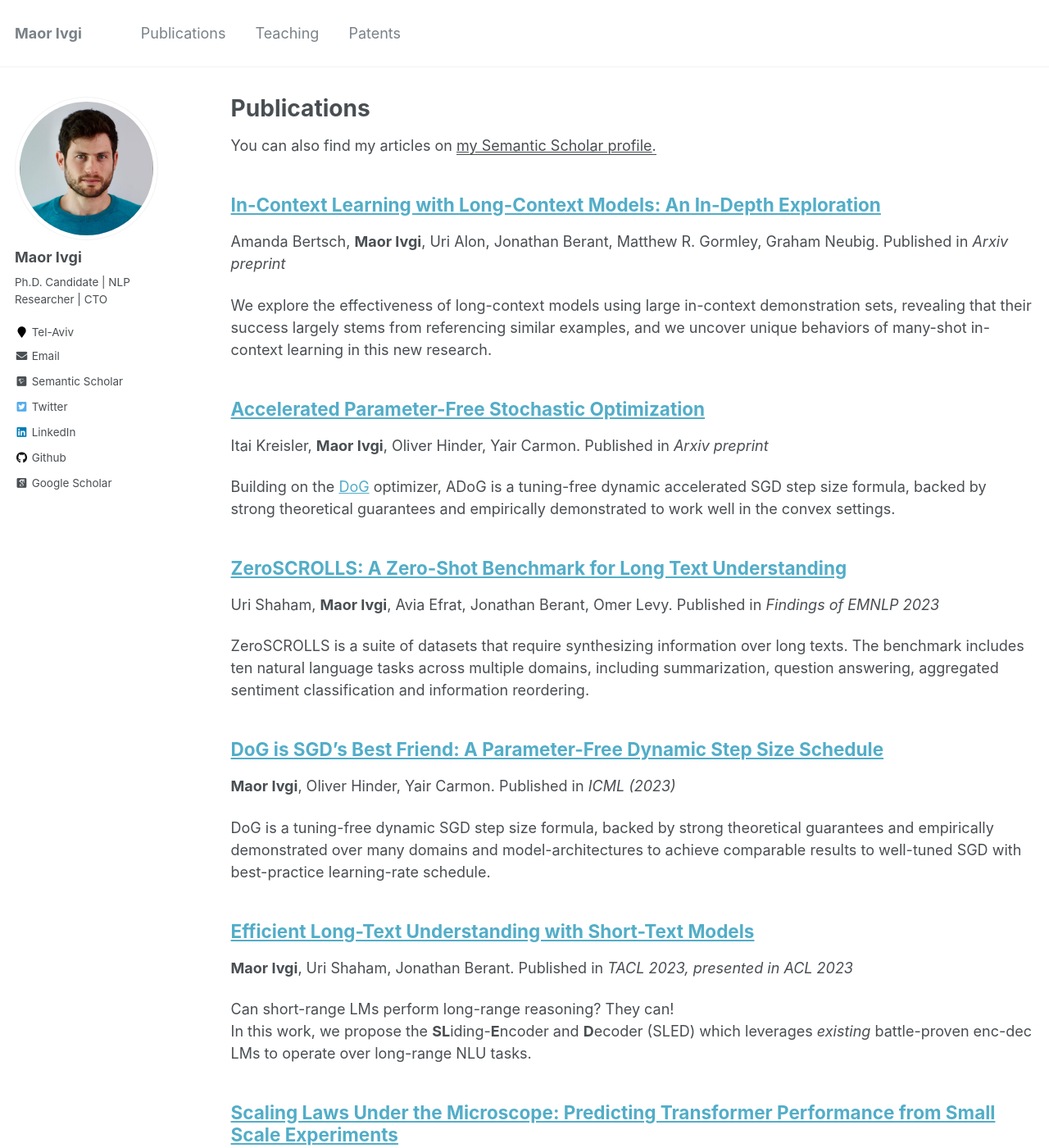
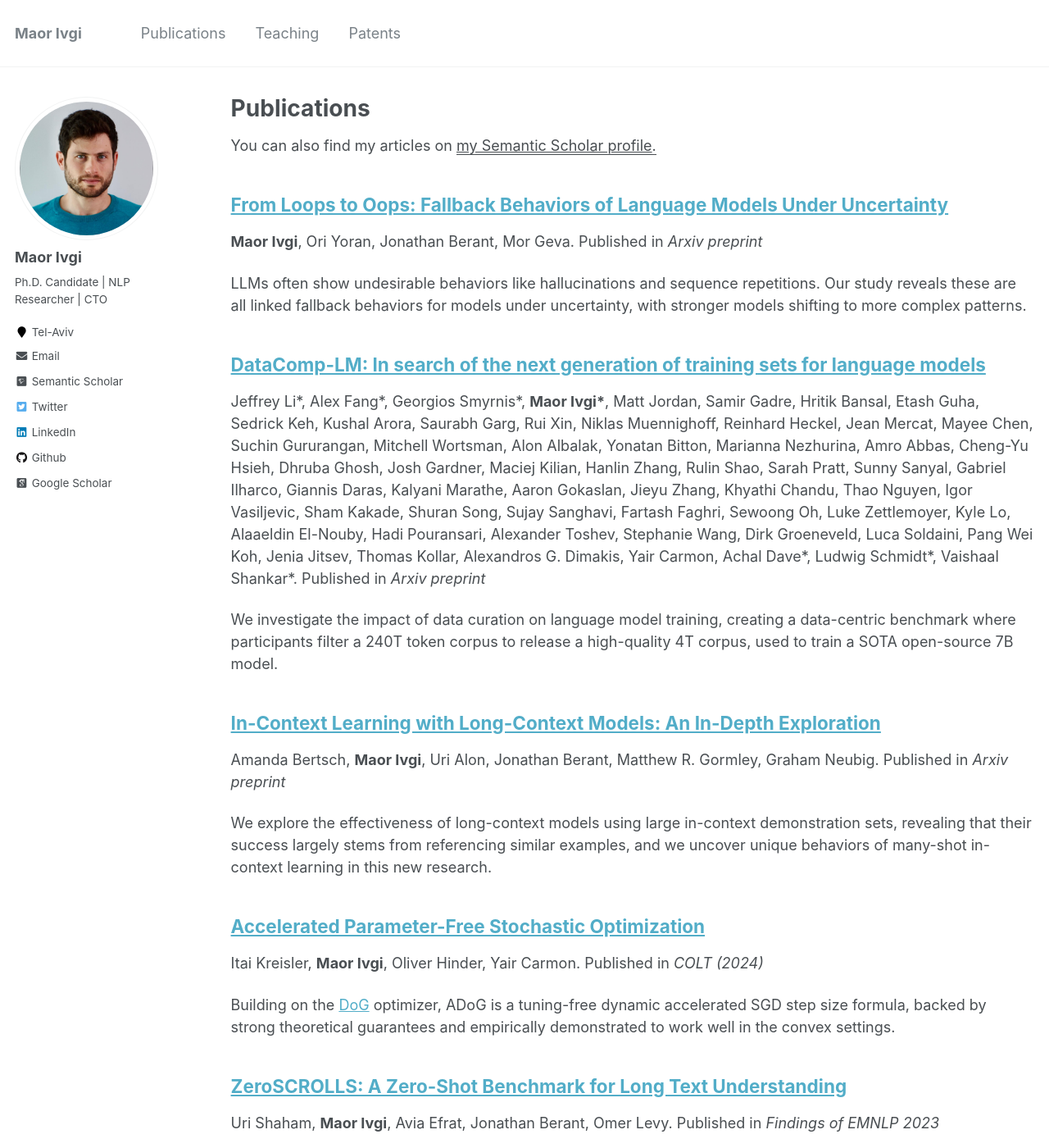
Before and after one commit to Mivg/mivg.github.io, a Jekyll site: the page built from _pages/publications.md, in a window 1280 px wide and 1400 px high. Shown: the whole window at 82% size. Built offline with Jekyll 4.4.1, drawn with Linux system fonts in a browser that asks for light colours; some web fonts are replaced.

Commit message:
new papers and updated about section

```diff
--- a/_publications/adog.md
+++ b/_publications/adog.md
@@ -5,7 +5,7 @@ collection: publications
 permalink: /publication/adog
 excerpt: 'Building on the [DoG](https://mivg.github.io/publication/dog){:target="_blank" rel="noopener noreferrer"} optimizer, ADoG is a tuning-free dynamic accelerated SGD step size formula, backed by strong theoretical guarantees and empirically demonstrated to work well in the convex settings.'
 date: 2024-03-31
-venue: 'Arxiv preprint'
+venue: 'COLT (2024)'
 paperurl: 'https://arxiv.org/abs/2404.00666'
 paperpdf: 'https://arxiv.org/pdf/2404.00666.pdf'
 citation: "@article{kreisler2024accelerated, <br>
--- /dev/null
+++ b/_publications/dclm.md
@@ -0,0 +1,18 @@
+---
+title: "DataComp-LM: In search of the next generation of training sets for language models"
+authors: "Jeffrey Li*, Alex Fang*, Georgios Smyrnis*, <b>Maor Ivgi*</b>, Matt Jordan, Samir Gadre, Hritik Bansal, Etash Guha, Sedrick Keh, Kushal Arora, Saurabh Garg, Rui Xin, Niklas Muennighoff, Reinhard Heckel, Jean Mercat, Mayee Chen, Suchin Gururangan, Mitchell Wortsman, Alon Albalak, Yonatan Bitton, Marianna Nezhurina, Amro Abbas, Cheng-Yu Hsieh, Dhruba Ghosh, Josh Gardner, Maciej Kilian, Hanlin Zhang, Rulin Shao, Sarah Pratt, Sunny Sanyal, Gabriel Ilharco, Giannis Daras, Kalyani Marathe, Aaron Gokaslan, Jieyu Zhang, Khyathi Chandu, Thao Nguyen, Igor Vasiljevic, Sham Kakade, Shuran Song, Sujay Sanghavi, Fartash Faghri, Sewoong Oh, Luke Zettlemoyer, Kyle Lo, Alaaeldin El-Nouby, Hadi Pouransari, Alexander Toshev, Stephanie Wang, Dirk Groeneveld, Luca Soldaini, Pang Wei Koh, Jenia Jitsev, Thomas Kollar, Alexandros G. Dimakis, Yair Carmon, Achal Dave*, Ludwig Schmidt*, Vaishaal Shankar*"
+collection: publications
+permalink: /publication/dclm
+excerpt: 'We investigate the impact of data curation on language model training, creating a data-centric benchmark where participants filter a 240T token corpus to release a high-quality 4T corpus, used to train a SOTA open-source 7B model.'
+date: 2024-06-17
+venue: 'Arxiv preprint'
+paperurl: 'https://arxiv.org/abs/2406.11794'
+paperpdf: 'https://arxiv.org/pdf/2406.11794'
+citation: "@article{li2024datacomplm, <br>
+      title={DataComp-LM: In search of the next generation of training sets for language models}, <br>
+      author={Jeffrey Li, Alex Fang, Georgios Smyrnis, Maor Ivgi, Matt Jordan, Samir Gadre, Hritik Bansal, Etash Guha, Sedrick Keh, Kushal Arora, Saurabh Garg, Rui Xin, Niklas Muennighoff, Reinhard Heckel, Jean Mercat, Mayee Chen, Suchin Gururangan, Mitchell Wortsman, Alon Albalak, Yonatan Bitton, Marianna Nezhurina, Amro Abbas, Cheng-Yu Hsieh, Dhruba Ghosh, Josh Gardner, Maciej Kilian, Hanlin Zhang, Rulin Shao, Sarah Pratt, Sunny Sanyal, Gabriel Ilharco, Giannis Daras, Kalyani Marathe, Aaron Gokaslan, Jieyu Zhang, Khyathi Chandu, Thao Nguyen, Igor Vasiljevic, Sham Kakade, Shuran Song, Sujay Sanghavi, Fartash Faghri, Sewoong Oh, Luke Zettlemoyer, Kyle Lo, Alaaeldin El-Nouby, Hadi Pouransari, Alexander Toshev, Stephanie Wang, Dirk Groeneveld, Luca Soldaini, Pang Wei Koh, Jenia Jitsev, Thomas Kollar, Alexandros G. Dimakis, Yair Carmon, Achal Dave, Ludwig Schmidt, Vaishaal Shankar}, <br>
+      year={2024}, <br>
+      journal={arXiv preprint arXiv:2406.11794} <br>
+}"
+---
+We introduce DataComp for Language Models (DCLM), a testbed for controlled dataset experiments with the goal of improving language models. As part of DCLM, we provide a standardized corpus of 240T tokens extracted from Common Crawl, effective pretraining recipes based on the OpenLM framework,, a broad suite of 53 downstream evaluations. Participants in the DCLM benchmark can experiment with data curation strategies such as deduplication, filtering,, data mixing at model scales ranging from 412M to 7B parameters. As a baseline for DCLM, we conduct extensive experiments, find that model-based filtering is key to assembling a high-quality training set. The resulting dataset, DCLM-Baseline enables training a 7B parameter language model from scratch to 64% 5-shot accuracy on MMLU with 2.6T training tokens. Compared to MAP-Neo, the previous state-of-the-art in open-data language models, DCLM-Baseline represents a 6.6 percentage point improvement on MMLU while being trained with 40% less compute. Our baseline model is also comparable to Mistral-7B-v0.3, Llama 3 8B on MMLU (63% & 66%),, performs similarly on an average of 53 natural language understanding tasks while being trained with 6.6x less compute than Llama 3 8B. Our results highlight the importance of dataset design for training language models, offer a starting point for further research on data curation.
--- /dev/null
+++ b/_publications/fallbacks.md
@@ -0,0 +1,18 @@
+---
+title: "From Loops to Oops: Fallback Behaviors of Language Models Under Uncertainty"
+authors: "<b>Maor Ivgi</b>, Ori Yoran, Jonathan Berant, Mor Geva"
+collection: publications
+permalink: /publication/fallbacks
+excerpt: 'LLMs often show undesirable behaviors like hallucinations and sequence repetitions. Our study reveals these are all linked fallback behaviors for models under uncertainty, with stronger models shifting to more complex patterns.'
+date: 2024-07-08
+venue: 'Arxiv preprint'
+paperurl: 'https://arxiv.org/abs/2407.06071'
+paperpdf: 'https://arxiv.org/pdf/2407.06071'
+citation: "@article{ivgi2024fallbacks, <br>
+  title={From Loops to Oops: Fallback Behaviors of Language Models Under Uncertainty}, <br>
+  author={Maor Ivgi and Ori Yoran and Jonathan Berant and Mor Geva}, <br>
+  journal={arXiv:2407.06071}, <br>
+  year={2024}, <br>
+}"
+---
+Large language models (LLMs) often exhibit undesirable behaviors, such as hallucinations and sequence repetitions. We propose to view these behaviors as fallbacks that models exhibit under uncertainty, and investigate the connection between them. We categorize fallback behaviors -- sequence repetitions, degenerate text, and hallucinations -- and extensively analyze them in models from the same family that differ by the amount of pretraining tokens, parameter count, or the inclusion of instruction-following training. Our experiments reveal a clear and consistent ordering of fallback behaviors, across all these axes: the more advanced an LLM is (i.e., trained on more tokens, has more parameters, or instruction-tuned), its fallback behavior shifts from sequence repetitions, to degenerate text, and then to hallucinations. Moreover, the same ordering is observed throughout a single generation, even for the best-performing models; as uncertainty increases, models shift from generating hallucinations to producing degenerate text and then sequence repetitions. Lastly, we demonstrate that while common decoding techniques, such as random sampling, might alleviate some unwanted behaviors like sequence repetitions, they increase harder-to-detect hallucinations.
```
Also changed, not shown: _pages/about.md (+1 -1 lines).
